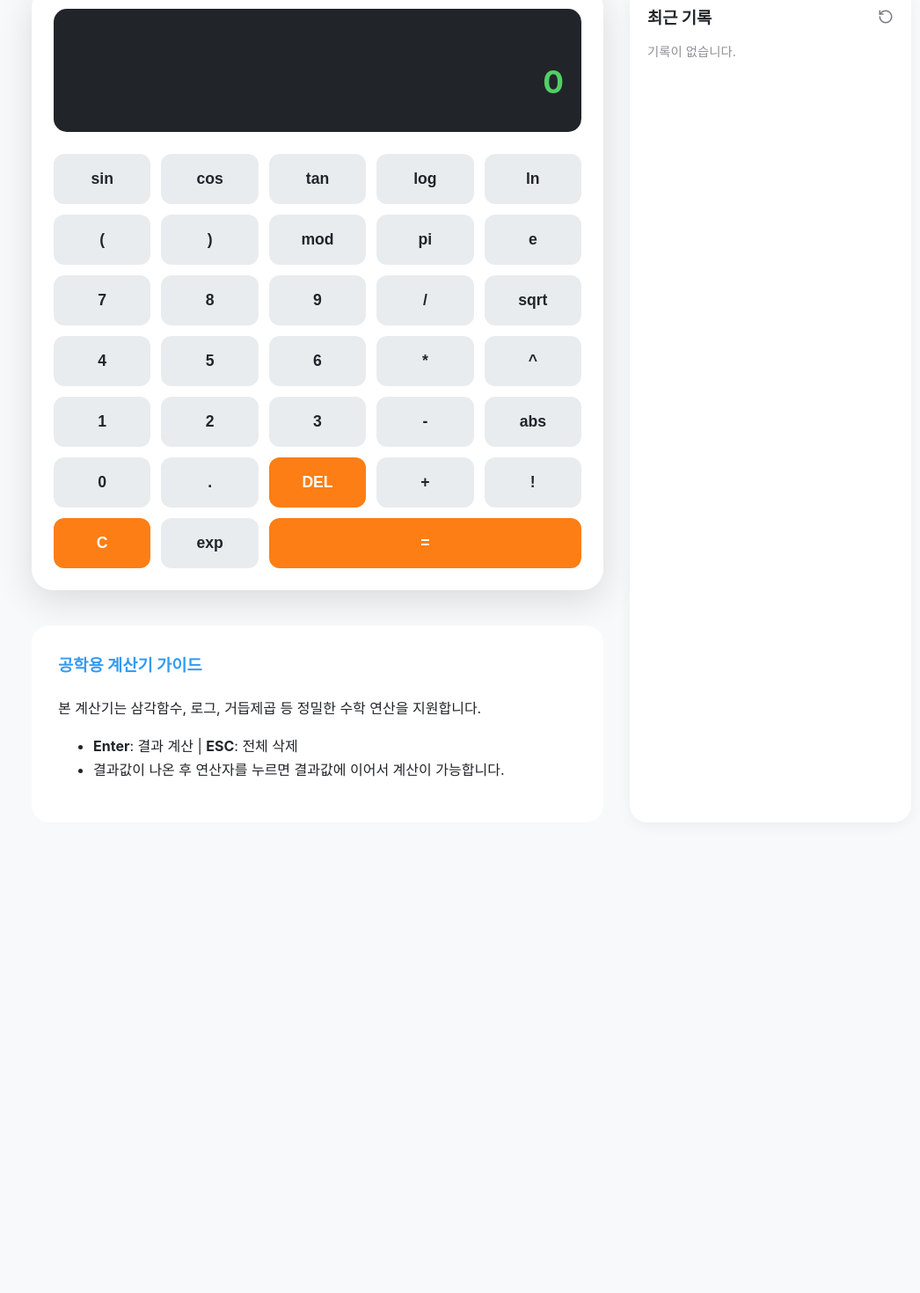
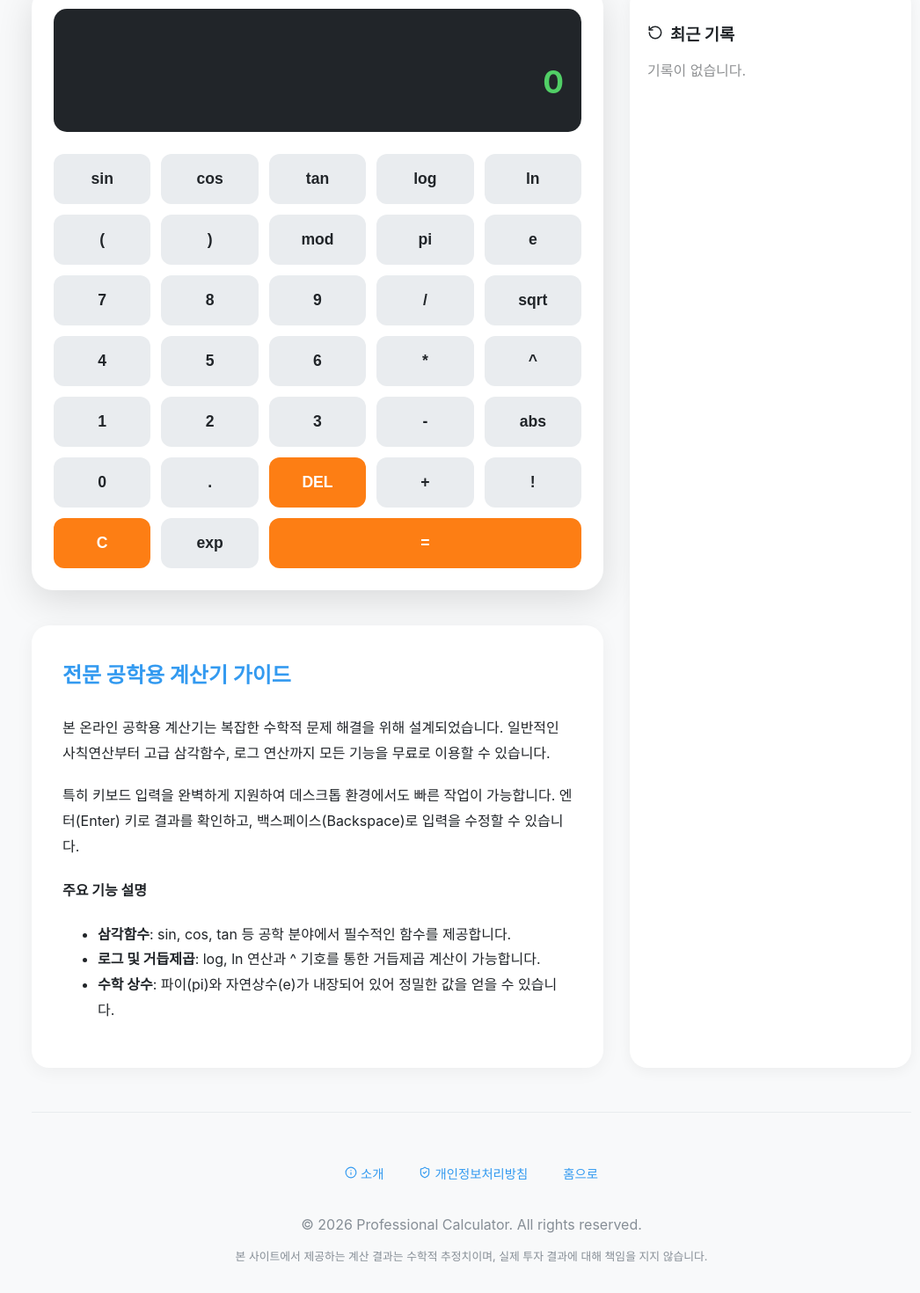
Before and after one commit to chlwltnshtkddn/calculator, a React (Vite) app: page / in a window 1280 px wide. Shown: the part 156-1626 px from the top of the page at 88% size, without its empty margins (104-1150 px from the left). Before the commit the page ends 1111 px from the top, so only its background shows below. Built offline with nearby package versions, Linux system fonts and the light colour scheme.

Commit message:
Compliance: Add Privacy Policy, About Us, Footer, and SEO enhancements for AdSense approval

```diff
--- a/index.html
+++ b/index.html
@@ -4,7 +4,8 @@
     <meta charset="UTF-8" />
     <link rel="icon" type="image/svg+xml" href="/vite.svg" />
     <meta name="viewport" content="width=device-width, initial-scale=1.0" />
-    <title>Scientific Calculator</title>
+    <title>프로 계산기 | 공학용 및 주식 복리 시뮬레이터</title>
+    <meta name="description" content="정밀한 공학용 계산기와 주식 투자자를 위한 일복리 계산기 서비스를 제공합니다. 매일 1%의 수익이 만드는 복리의 마법을 상세한 표와 함께 확인해보세요.">
     <!-- Google AdSense Meta Tag -->
     <meta name="google-adsense-account" content="ca-pub-9003258006301580">
     <!-- Google AdSense Script -->
--- a/src/App.css
+++ b/src/App.css
@@ -11,6 +11,7 @@
   --history-bg: #ffffff;
   --nav-bg: #ffffff;
   --accent-color: #339af0;
+  --footer-text: #868e96;
 }
 
 [data-theme='dark'] {
@@ -39,6 +40,9 @@ body {
   max-width: 1000px;
   margin: 0 auto;
   padding: 20px;
+  min-height: 100vh;
+  display: flex;
+  flex-direction: column;
 }
 
 nav {
@@ -58,7 +62,7 @@ nav {
   color: var(--text-color);
   font-size: 1rem;
   font-weight: 600;
-  margin: 0 10px;
+  margin: 0 5px;
   cursor: pointer;
   padding: 8px 15px;
   border-radius: 6px;
@@ -75,6 +79,7 @@ nav {
   gap: 30px;
   flex-wrap: wrap;
   justify-content: center;
+  flex: 1;
 }
 
 .main-content {
@@ -126,38 +131,17 @@ button {
 button:hover { background-color: var(--button-hover); }
 button.operator { background-color: var(--op-button-bg); color: white; }
 
-/* Compound Interest Styles */
-.compound-form {
-  display: flex;
-  flex-direction: column;
-  gap: 20px;
+.info-section {
+  margin-top: 40px;
+  padding: 35px;
+  background-color: var(--calculator-bg);
+  border-radius: 20px;
+  line-height: 1.8;
+  box-shadow: 0 4px 20px rgba(0,0,0,0.05);
 }
 
-.input-group {
-  display: flex;
-  flex-direction: column;
-  gap: 8px;
-}
-
-.input-group label { font-weight: 600; font-size: 0.9rem; }
-.input-group input {
-  padding: 15px;
-  border-radius: 10px;
-  border: 1px solid var(--button-hover);
-  background-color: var(--bg-color);
-  color: var(--text-color);
-  font-size: 1.1rem;
-}
-
-.info-section {
-  margin-top: 40px;
-  padding: 30px;
-  background-color: var(--calculator-bg);
-  border-radius: 20px;
-  line-height: 1.7;
-}
-
-.info-section h3 { margin-top: 0; color: var(--accent-color); }
+.info-section h3 { margin-top: 0; color: var(--accent-color); font-size: 1.5rem; }
+.info-section p { margin-bottom: 1.2rem; }
 
 .history {
   width: 280px;
@@ -167,6 +151,41 @@ button.operator { background-color: var(--op-button-bg); color: white; }
   box-shadow: 0 4px 15px rgba(0,0,0,0.05);
 }
 
+footer {
+  margin-top: 50px;
+  padding: 40px 20px;
+  border-top: 1px solid var(--button-bg);
+  text-align: center;
+  color: var(--footer-text);
+}
+
+.footer-links {
+  margin-bottom: 20px;
+}
+
+.footer-links button {
+  background: none;
+  border: none;
+  color: var(--accent-color);
+  margin: 0 10px;
+  font-size: 0.9rem;
+  font-weight: 400;
+}
+
+.footer-links button:hover {
+  text-decoration: underline;
+}
+
+.legal-content {
+  background-color: var(--calculator-bg);
+  padding: 40px;
+  border-radius: 24px;
+  line-height: 1.8;
+  text-align: left;
+}
+
+.legal-content h2 { color: var(--accent-color); }
+
 @media (max-width: 800px) {
   .container { flex-direction: column; align-items: center; }
   .history { width: 100%; }
--- a/src/App.tsx
+++ b/src/App.tsx
@@ -1,6 +1,6 @@
 import { useState, useEffect, useCallback } from 'react';
 import { evaluate } from 'mathjs';
-import { Sun, Moon, RotateCcw, Calculator, TrendingUp } from 'lucide-react';
+import { Sun, Moon, RotateCcw, Calculator, TrendingUp, Info, ShieldCheck } from 'lucide-react';
 import './App.css';
 
 interface HistoryItem {
@@ -8,7 +8,7 @@ interface HistoryItem {
   result: string;
 }
 
-type ViewMode = 'scientific' | 'compound';
+type ViewMode = 'scientific' | 'compound' | 'privacy' | 'about';
 
 function App() {
   const [view, setView] = useState<ViewMode>('scientific');
@@ -29,7 +29,6 @@ function App() {
     document.documentElement.setAttribute('data-theme', theme);
   }, [theme]);
 
-  // Scientific Calculator Handlers
   const handleScientificClick = useCallback((value: string) => {
     if (value === '=') {
       try {
@@ -37,16 +36,12 @@ function App() {
         let balancedExpr = expression;
         const openBrackets = (balancedExpr.match(/\(/g) || []).length;
         const closeBrackets = (balancedExpr.match(/\)/g) || []).length;
-        if (openBrackets > closeBrackets) {
-          balancedExpr += ')'.repeat(openBrackets - closeBrackets);
-        }
+        if (openBrackets > closeBrackets) balancedExpr += ')'.repeat(openBrackets - closeBrackets);
         const evalResult = evaluate(balancedExpr).toString();
         setResult(evalResult);
         setHistory(prev => [{ expression: balancedExpr, result: evalResult }, ...prev].slice(0, 5));
         setExpression(evalResult);
-      } catch (error) {
-        setResult('Error');
-      }
+      } catch (error) { setResult('Error'); }
     } else if (value === 'C') {
       setExpression('');
       setResult('0');
@@ -73,7 +68,6 @@ function App() {
     return () => window.removeEventListener('keydown', handleKeyDown);
   }, [handleScientificClick, view]);
 
-  // Compound Interest Logic
   const formatNumber = (num: string | number) => {
     const val = typeof num === 'string' ? num.replace(/,/g, '') : num.toString();
     if (!val || isNaN(Number(val))) return '';
@@ -89,32 +83,16 @@ function App() {
     const P = Number(principal);
     const D = Number(days);
     const R = Number(rate) / 100;
-
     if (P > 0 && D > 0 && R !== 0) {
       let currentTotal = P;
       const tableData = [];
-      const maxRows = Math.min(D, 1000); // 성능을 위해 최대 1000일까지만 계산
-
       for (let i = 1; i <= D; i++) {
         const interest = currentTotal * R;
         currentTotal += interest;
-        if (i <= maxRows) {
-          tableData.push({
-            day: i,
-            profit: Math.round(interest),
-            total: Math.round(currentTotal)
-          });
-        }
+        if (i <= 365) tableData.push({ day: i, profit: Math.round(interest), total: Math.round(currentTotal) });
       }
-
-      setCompoundResult({
-        total: Math.round(currentTotal).toLocaleString('ko-KR'),
-        interest: Math.round(currentTotal - P).toLocaleString('ko-KR'),
-        table: tableData
-      });
-    } else {
-      setCompoundResult({ total: '0', interest: '0', table: [] });
-    }
+      setCompoundResult({ total: formatNumber(currentTotal), interest: formatNumber(currentTotal - P), table: tableData });
+    } else { setCompoundResult({ total: '0', interest: '0', table: [] }); }
   }, [principal, days, rate]);
 
   return (
@@ -122,12 +100,12 @@ function App() {
       <nav>
         <div className="nav-links">
           <button className={view === 'scientific' ? 'active' : ''} onClick={() => setView('scientific')}>
-            <Calculator size={18} style={{marginRight: 8, verticalAlign: 'middle'}} />
-            공학용 계산기
+            <Calculator size={18} style={{marginRight: 6, verticalAlign: 'middle'}} />
+            공학용
           </button>
           <button className={view === 'compound' ? 'active' : ''} onClick={() => setView('compound')}>
-            <TrendingUp size={18} style={{marginRight: 8, verticalAlign: 'middle'}} />
-            주식 복리 계산기
+            <TrendingUp size={18} style={{marginRight: 6, verticalAlign: 'middle'}} />
+            주식 복리
           </button>
         </div>
         <button className="theme-toggle" onClick={() => setTheme(t => t === 'light' ? 'dark' : 'light')}>
@@ -136,8 +114,8 @@ function App() {
       </nav>
 
       <div className="container">
-        <div className="main-content">
-          {view === 'scientific' ? (
+        {view === 'scientific' && (
+          <div className="main-content">
             <div className="calculator">
               <div className="display">
                 <div className="expression">{expression || '\u00A0'}</div>
@@ -151,10 +129,25 @@ function App() {
                 ))}
               </div>
             </div>
-          ) : (
+            <div className="info-section">
+              <h3>전문 공학용 계산기 가이드</h3>
+              <p>본 온라인 공학용 계산기는 복잡한 수학적 문제 해결을 위해 설계되었습니다. 일반적인 사칙연산부터 고급 삼각함수, 로그 연산까지 모든 기능을 무료로 이용할 수 있습니다.</p>
+              <p>특히 키보드 입력을 완벽하게 지원하여 데스크톱 환경에서도 빠른 작업이 가능합니다. 엔터(Enter) 키로 결과를 확인하고, 백스페이스(Backspace)로 입력을 수정할 수 있습니다.</p>
+              <h4>주요 기능 설명</h4>
+              <ul>
+                <li><strong>삼각함수</strong>: sin, cos, tan 등 공학 분야에서 필수적인 함수를 제공합니다.</li>
+                <li><strong>로그 및 거듭제곱</strong>: log, ln 연산과 ^ 기호를 통한 거듭제곱 계산이 가능합니다.</li>
+                <li><strong>수학 상수</strong>: 파이(pi)와 자연상수(e)가 내장되어 있어 정밀한 값을 얻을 수 있습니다.</li>
+              </ul>
+            </div>
+          </div>
+        )}
+
+        {view === 'compound' && (
+          <div className="main-content">
             <div className="calculator">
               <div className="compound-form">
-                <h2 style={{marginTop: 0}}>주식 복리 시뮬레이터</h2>
+                <h2 style={{marginTop: 0}}>주식 일복리 계산 시뮬레이터</h2>
                 <div className="input-group">
                   <label>투자 원금 (원)</label>
                   <input type="text" value={formatNumber(principal)} onChange={(e) => handlePrincipalChange(e.target.value)} placeholder="예: 1,000,000" />
@@ -170,7 +163,7 @@ function App() {
                 <div className="display" style={{marginTop: 20}}>
                   <div className="expression">최종 예상 자산</div>
                   <div className="result">{compoundResult.total} 원</div>
-                  <div className="expression" style={{marginTop: 10, color: 'var(--accent-color)'}}>누적 수익: {compoundResult.interest} 원</div>
+                  <div className="expression" style={{marginTop: 10, color: 'var(--accent-color)'}}>총 수익: {compoundResult.interest} 원</div>
                 </div>
 
                 {compoundResult.table.length > 0 && (
@@ -180,7 +173,7 @@ function App() {
                         <tr>
                           <th style={{padding: 12, textAlign: 'center'}}>일차</th>
                           <th style={{padding: 12}}>수익금</th>
-                          <th style={{padding: 12}}>총 원금</th>
+                          <th style={{padding: 12}}>총액</th>
                         </tr>
                       </thead>
                       <tbody>
@@ -197,51 +190,57 @@ function App() {
                 )}
               </div>
             </div>
-          )}
+            <div className="info-section">
+              <h3>복리의 마법과 주식 투자 전략</h3>
+              <p>전설적인 물리학자 알베르트 아인슈타인은 복리를 '세계 8대 불가사의'라고 불렀습니다. 주식 투자에서 매일 일정한 수익률을 기록하는 것은 매우 어렵지만, 그 가능성을 확인하는 것은 투자 전략 수립에 큰 도움이 됩니다.</p>
+              <p>본 계산기는 일일 복리(Daily Compounding)를 기준으로 하며, 투자 원금이 매일 설정한 수익률만큼 증가한다고 가정합니다. 이는 스캘핑(Scalping)이나 데이트레이딩을 하는 투자자들이 목표를 설정할 때 유용합니다.</p>
+              <h4>투자 시 주의사항</h4>
+              <p>실제 주식 시장에서는 거래 수수료, 세금(증권거래세), 슬리피지 등의 비용이 발생하며, 매일 수익을 내는 것은 현실적으로 불가능에 가깝습니다. 본 시뮬레이터는 수학적 모델을 통한 예측값임을 유의하시기 바랍니다.</p>
+            </div>
+          </div>
+        )}
 
-          <div className="info-section">
-            {view === 'scientific' ? (
-              <>
-                <h3>공학용 계산기 가이드</h3>
-                <p>본 계산기는 삼각함수, 로그, 거듭제곱 등 정밀한 수학 연산을 지원합니다.</p>
-                <ul>
-                  <li><strong>Enter</strong>: 결과 계산 | <strong>ESC</strong>: 전체 삭제</li>
-                  <li>결과값이 나온 후 연산자를 누르면 결과값에 이어서 계산이 가능합니다.</li>
-                </ul>
-              </>
-            ) : (
-              <>
-                <h3>복리의 마법 (주식 투자)</h3>
-                <p>하루에 단 1%의 수익이라도 꾸준히 복리로 쌓이면 엄청난 결과를 만듭니다. 예를 들어 원금 1,000만원으로 매일 1% 수익을 낼 경우, 약 70일이면 원금의 2배가 됩니다.</p>
-                <p><strong>일복리 공식</strong>: <code>최종자산 = 원금 * (1 + 이율)^기간</code></p>
-                <ul>
-                  <li>본 시뮬레이터는 세금 및 수수료를 제외한 순수 복리 증식을 가정합니다.</li>
-                  <li>표를 통해 자산이 불어나는 과정을 시각적으로 확인해 보세요.</li>
-                </ul>
-              </>
-            )}
+        {view === 'privacy' && (
+          <div className="main-content legal-content">
+            <h2>개인정보처리방침</h2>
+            <p>본 사이트는 사용자의 어떠한 개인정보도 서버에 저장하거나 수집하지 않습니다. 모든 계산 로직은 사용자의 브라우저(Client-side)에서만 동작합니다.</p>
+            <p>단, 구글 애드센스(Google AdSense) 광고 게재를 위해 쿠키가 사용될 수 있으며, 광고주는 사용자의 관심사에 기반한 광고를 제공하기 위해 정보를 수집할 수 있습니다. 사용자는 브라우저 설정에서 쿠키 수집을 거부할 수 있습니다.</p>
+            <p><strong>시행일</strong>: 2026년 2월 12일</p>
           </div>
-        </div>
+        )}
 
-        {view === 'scientific' && (
+        {view === 'about' && (
+          <div className="main-content legal-content">
+            <h2>사이트 소개 (About Us)</h2>
+            <p>프로 계산기 서비스는 전 세계 사용자들에게 정밀하고 빠른 계산 도구를 제공하기 위해 만들어졌습니다. 우리는 복잡한 수식을 누구나 쉽게 풀 수 있도록 인터페이스를 개선하고 있습니다.</p>
+            <p>주요 목적은 교육 및 투자 시뮬레이션이며, 지속적인 업데이트를 통해 더 많은 계산 기능을 추가할 예정입니다. 문의 사항이 있으시면 chlwltnshtkddn@github.com으로 연락주시기 바랍니다.</p>
+          </div>
+        )}
+
+        {(view === 'scientific' || view === 'compound') && view === 'scientific' && (
           <div className="history">
-            <div style={{display:'flex', justifyContent:'space-between', alignItems:'center', marginBottom:15}}>
-              <h3 style={{margin:0}}>최근 기록</h3>
-              <RotateCcw size={18} onClick={() => setHistory([])} style={{cursor:'pointer', opacity:0.6}} />
-            </div>
-            {history.length === 0 ? (
-              <p style={{opacity:0.5, fontSize:'0.9rem'}}>기록이 없습니다.</p>
-            ) : (
-              history.map((item, i) => (
-                <div key={i} className="history-item" style={{padding:'10px 0', borderBottom:'1px solid var(--button-bg)', cursor:'pointer'}} onClick={() => {setExpression(item.expression); setResult(item.result);}}>
-                  <div style={{fontSize:'0.8rem', opacity:0.7}}>{item.expression} =</div>
-                  <div style={{fontWeight:'bold', fontSize:'1.1rem'}}>{item.result}</div>
-                </div>
-              ))
-            )}
+            <h3 style={{marginBottom: 15, display: 'flex', alignItems: 'center'}}>
+              <RotateCcw size={18} style={{marginRight: 8}} /> 최근 기록
+            </h3>
+            {history.length === 0 ? <p style={{opacity:0.5}}>기록이 없습니다.</p> : history.map((item, i) => (
+              <div key={i} className="history-item" onClick={() => {setExpression(item.expression); setResult(item.result);}}>
+                <div style={{fontSize:'0.8rem', opacity:0.7}}>{item.expression} =</div>
+                <div style={{fontWeight:'bold'}}>{item.result}</div>
+              </div>
+            ))}
           </div>
         )}
       </div>
+
+      <footer>
+        <div className="footer-links">
+          <button onClick={() => setView('about')}><Info size={14} /> 소개</button>
+          <button onClick={() => setView('privacy')}><ShieldCheck size={14} /> 개인정보처리방침</button>
+          <button onClick={() => setView('scientific')}>홈으로</button>
+        </div>
+        <p>© 2026 Professional Calculator. All rights reserved.</p>
+        <p style={{fontSize: '0.8rem', marginTop: 10}}>본 사이트에서 제공하는 계산 결과는 수학적 추정치이며, 실제 투자 결과에 대해 책임을 지지 않습니다.</p>
+      </footer>
     </div>
   );
 }
```
